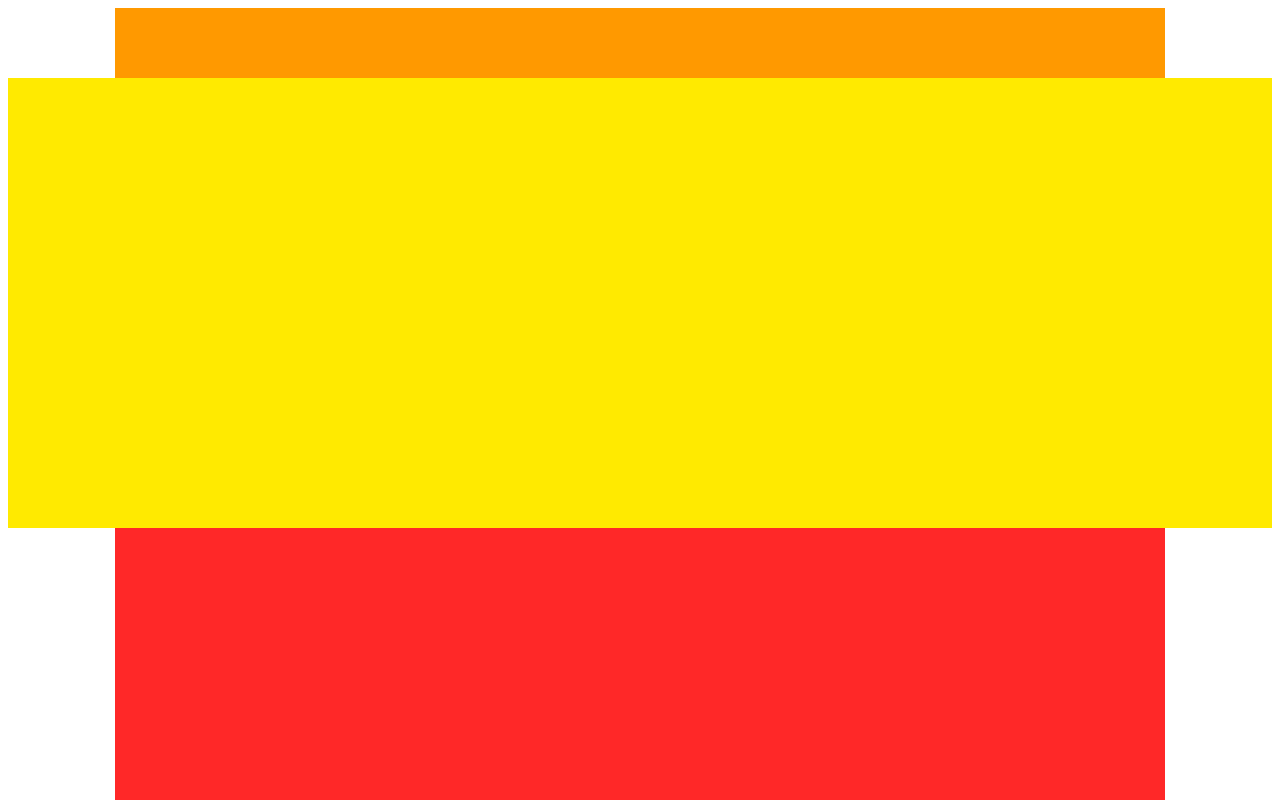
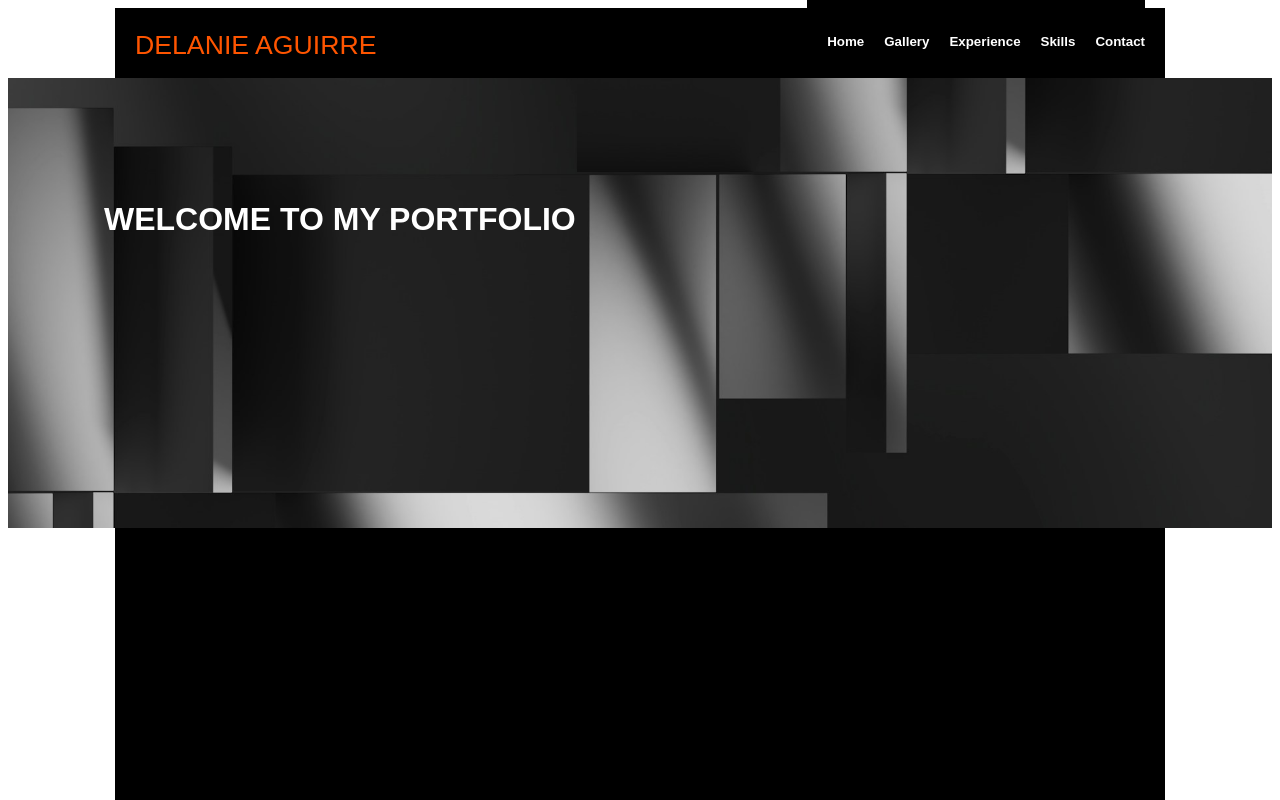
Before and after one commit to delanieaguirre/se1400-new, a plain HTML site: page milestone4/index.html in a window 1280 px wide. Shown: the top 800 px of the page. Drawn offline with Linux system fonts and the light colour scheme; a web font is replaced by a local one.

Commit message:
Added Gallery Page

```diff
--- a/milestone4/index.html
+++ b/milestone4/index.html
@@ -1,18 +1,28 @@
 <!DOCTYPE html>
 <html>
    <head>
-        <title>Milestone 3</title>
+       <title>Milestone 4</title>
        <meta charset="utf-8">
        <link rel="stylesheet" href="style.css" type="text/css">
        <link rel="stylesheet" href="https://use.typekit.net/mph2hlc.css">
    </head>
    <body>
        <div id="wrapper">
-            <header>
+           <header class="navthing">
+               <h1><a href="index.html">DELANIE AGUIRRE</a></h1>
+               <nav>
+                <ul>
+                    <li><a href="index.html">Home</a></li>
+                    <li><a href="gallery.html">Gallery</a></li>
+                    <li><a href="experience.html">Experience</a></li>
+                    <li><a href="skills.html">Skills</a></li>
+                    <li><a href="contact.html">Contact</a></li>
+                </ul>
+           </nav>
            </header>
-            <nav>
-            </nav>
-            <div id="hero"></div>
+           <div id="hero">
+                <h2> WELCOME TO MY PORTFOLIO</h2>
+           </div>
            <main></main>
            <footer></footer>
        </div>
--- a/milestone4/style.css
+++ b/milestone4/style.css
@@ -4,10 +4,11 @@
    grid-template-columns:minmax(0px, 1fr) repeat(6, minmax(0, 175px)) minmax(0px, 1fr);
 }
 header {
-    background-color: rgb(255, 0, 0);
-    height: 150;
+   background-color: rgb(0, 0, 0);
+   height: 50px;
    grid-row: 1 / 2;
    grid-column: 2 / -2;
+
 }
 header a {
     color: rgb(255, 85, 0);
@@ -15,28 +16,61 @@ header a {
     font-family: "area-normal-light", sans-serif;
     font-weight: 300;
     font-style: normal;
-
+    font-size: smaller;
 }
 nav {
-    background-color: rgb(255, 153, 0);
+   background-color: rgb(0, 0, 0);
    height: 70px;
    grid-row: 2 / 3;
    grid-column: 2 / -2;
+   padding-top: 3rem;
+}
+nav a {
+    text-decoration: none;
+    color: white;
+    font-family: area-extended, sans-serif;
+    font-weight: 700;
+    font-style: normal;}
+.navthing {
+    display: flex;
+    align-items: center;
+    justify-content: space-between;
+    padding: 10px 20px;
+}
+.navthing ul {
+    display: flex;
+    list-style: none;
+    margin: 0;
+    padding: 0;
+}
+.navthing li {
+    margin-left: 20px;
 }
 #hero {
-    background-color: rgb(255, 234, 0);
+   background-image: url("images/milad-fakurian-jyr2YvLHJPw-unsplash\ \(1\)\ copy.jpg");
    height: 450px;
+   background-size: cover;
+   background-repeat: no-repeat;
+   background-position: center;
    grid-row: 3 / 4;
    grid-column: 1 / -1;
 }
+#hero h2 {
+    color: white;
+    font-family: area-extended, sans-serif;
+    font-weight: 700;
+    font-style: normal;
+    font-size: 2rem;
+    padding: 3em;
+}
 main {
-    background-color: rgb(255, 40, 40);
+   background-color: rgb(0, 0, 0);
    height: 900px;
    grid-row: 4 / 5;
    grid-column: 2 / -2;
 }
 footer {
-    background-color: rgb(255, 100, 100);
+   background-color: rgb(255, 55, 0);
    height: 100px;
    grid-row: 5 / 6;
    grid-column: 2 / -2;
```
Also changed, not shown: milestone4/gallery.html (added). Lines whose indentation alone changed are shown as unchanged.
